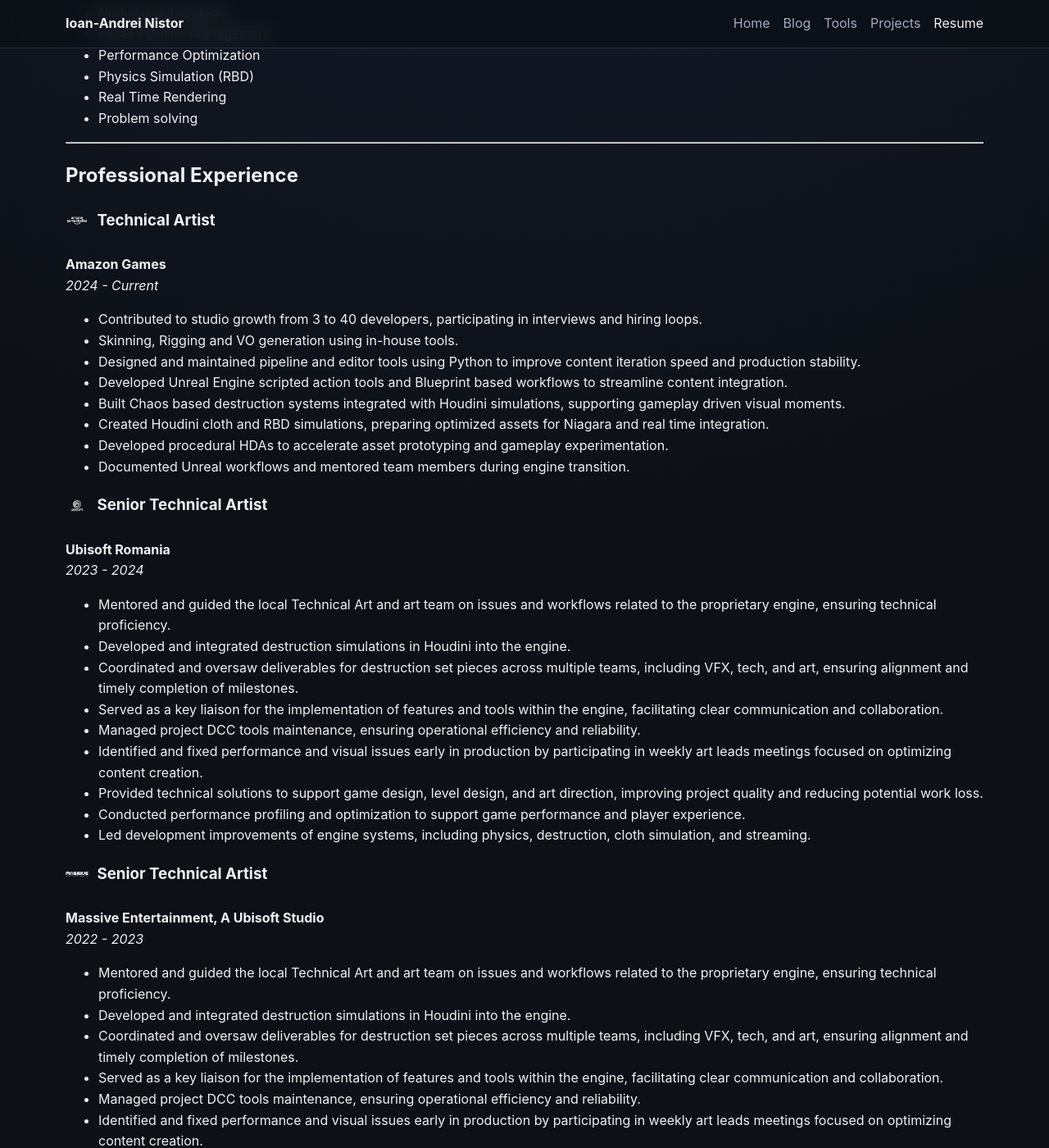
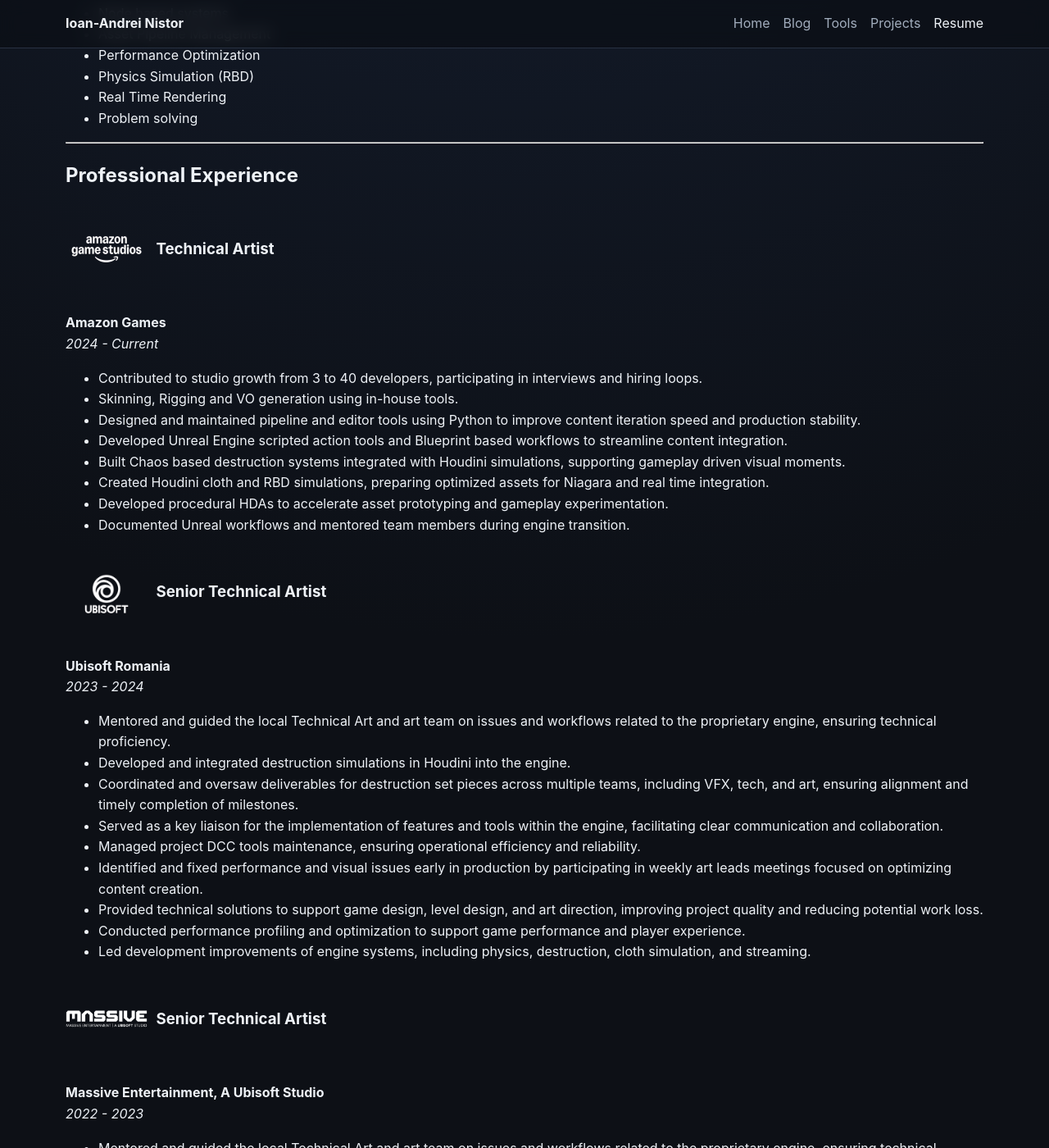
Before and after one commit to ianistor/ian_mywebsite, a Jekyll site: the page built from cv/index.md, in a window 1280 px wide and 1400 px high, scrolled down 681 px. Shown: the whole window at 82% size. Built offline with Jekyll 4.4.1, drawn with Linux system fonts in a browser that asks for light colours.

Commit message:
Update style.css

```diff
--- a/assets/css/style.css
+++ b/assets/css/style.css
@@ -6,7 +6,7 @@
   --muted: #a2adbd;
   --line: #283142;
   --accent: #8cc2ff;
-  --accent-2: #d9e9ff;
+
   --max: 1120px;
 }
 
@@ -194,12 +194,15 @@
 }
 
 .company-logo-inline {
-  width: 28px;
-  height: 28px;
+  width: 100px !important;
+  height: 100px !important;
+  min-width: 100px;
+  min-height: 100px;
+  max-width: 100px;
+  max-height: 100px;
   object-fit: contain;
   display: inline-block;
   vertical-align: middle;
-  border-radius: 4px;
 }
 
 .narrow {
```
